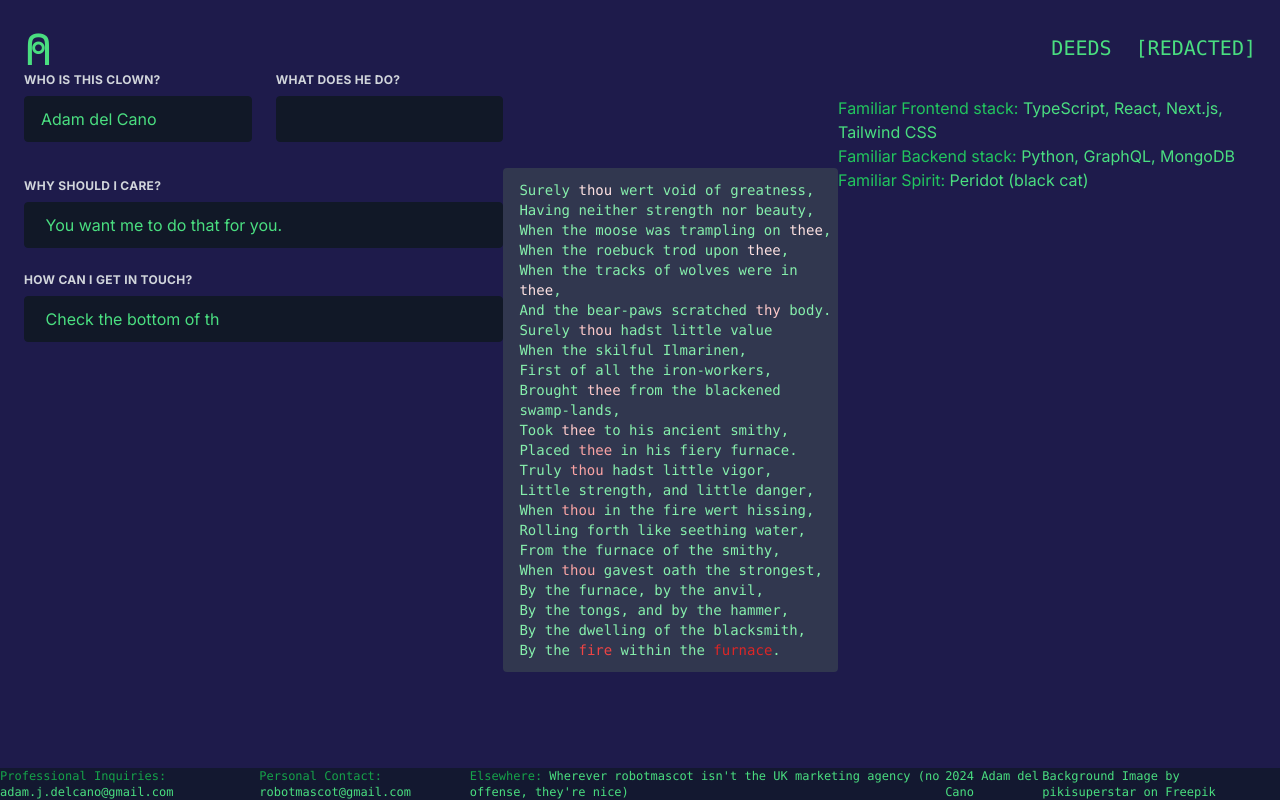
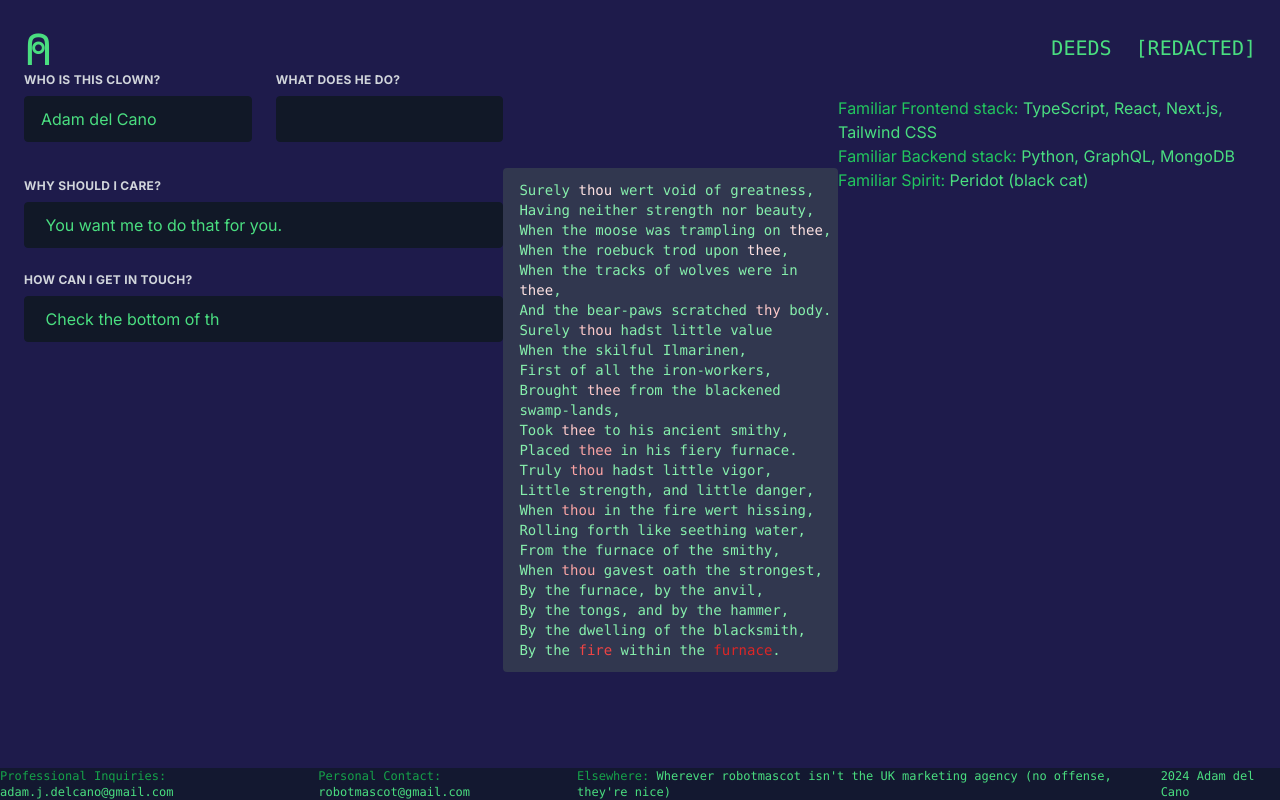
Before and after one commit to adamdelcano/adamdelcano.github.io, a Next.js app: page / in a window 1280 px wide. Built offline with nearby package versions, Linux system fonts and the light colour scheme.

Commit message:
Cut unnecessary credit from footer

```diff
--- a/src/app/page.tsx
+++ b/src/app/page.tsx
@@ -225,12 +225,6 @@ export default function Home() {
           robotmascot isn&apos;t the UK marketing agency (no offense, they&apos;re nice)
         </p>
         <p className="flex flex-row self-center">2024 Adam del Cano</p>
-        <p>
-          <a href="https://www.freepik.com/free-vector/retro-futuristic-landscape-background-with-sun_5072281.htm#query=horizon%20grid&position=8&from_view=keyword&track=ais&uuid=e6966af8-f0dd-4c34-adf6-33cab7e6124a">
-            Background Image by pikisuperstar
-          </a>{" "}
-          on Freepik
-        </p>
       </footer>
     </main>
   );
```
